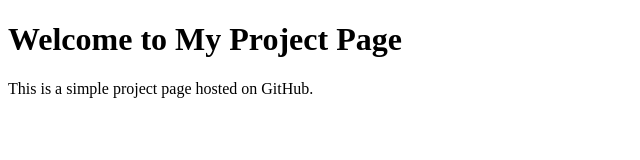
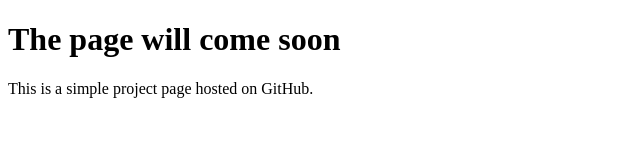
Before and after one commit to yuggiehk/annexe.github.io, a plain HTML site: page index.html in a window 1280 px wide. Shown: the whole page, without its empty margins (0-640 px from the left). Drawn offline with Linux system fonts and the light colour scheme.

Commit message:
Update index.html

```diff
--- a/index.html
+++ b/index.html
@@ -3,10 +3,10 @@
 <head>
     <meta charset="UTF-8">
     <meta name="viewport" content="width=device-width, initial-scale=1.0">
-    <title>My GitHub Project Page</title>
+    <title>ANNEXE page</title>
 </head>
 <body>
-    <h1>Welcome to My Project Page</h1>
+    <h1>The page will come soon</h1>
     <p>This is a simple project page hosted on GitHub.</p>
 </body>
 </html>
```
